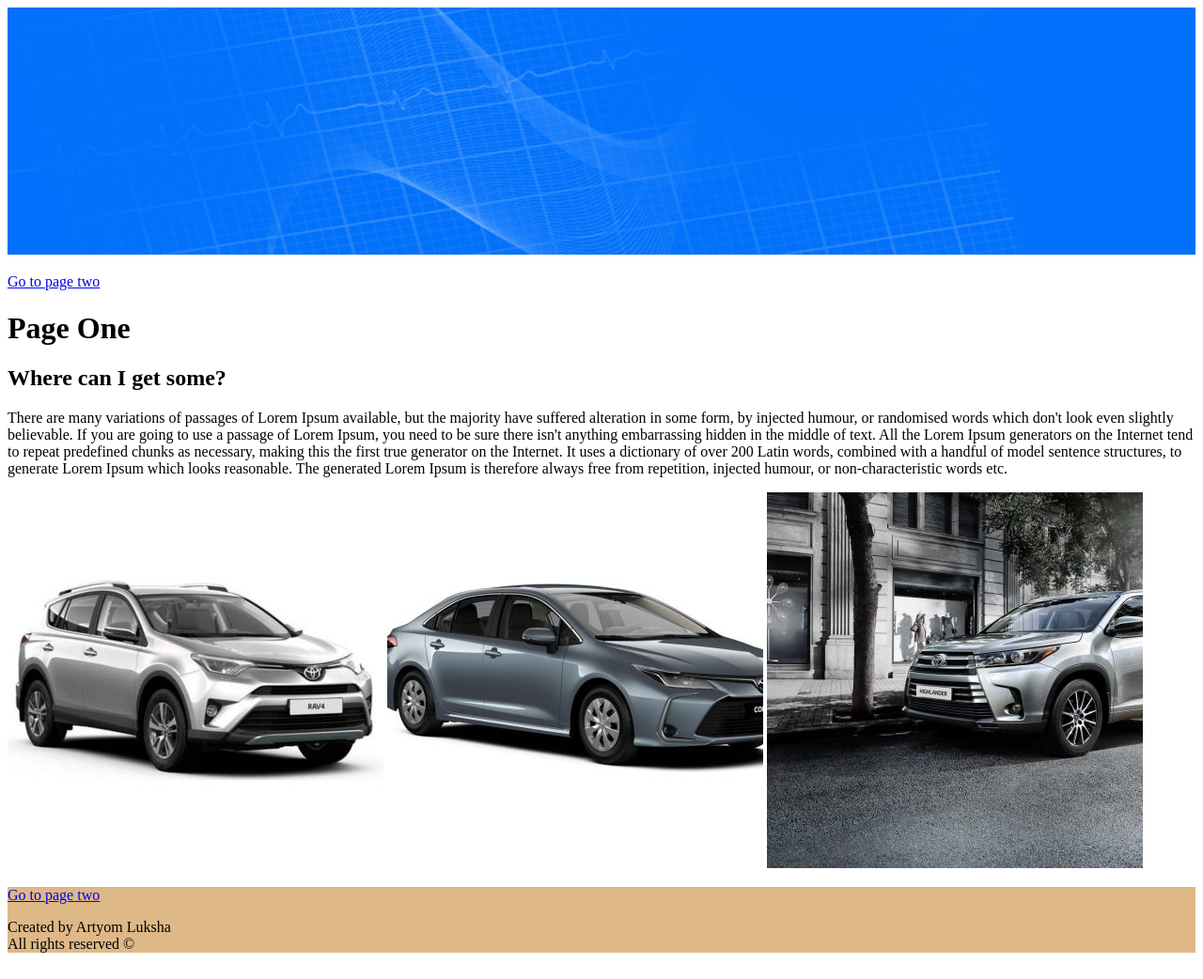
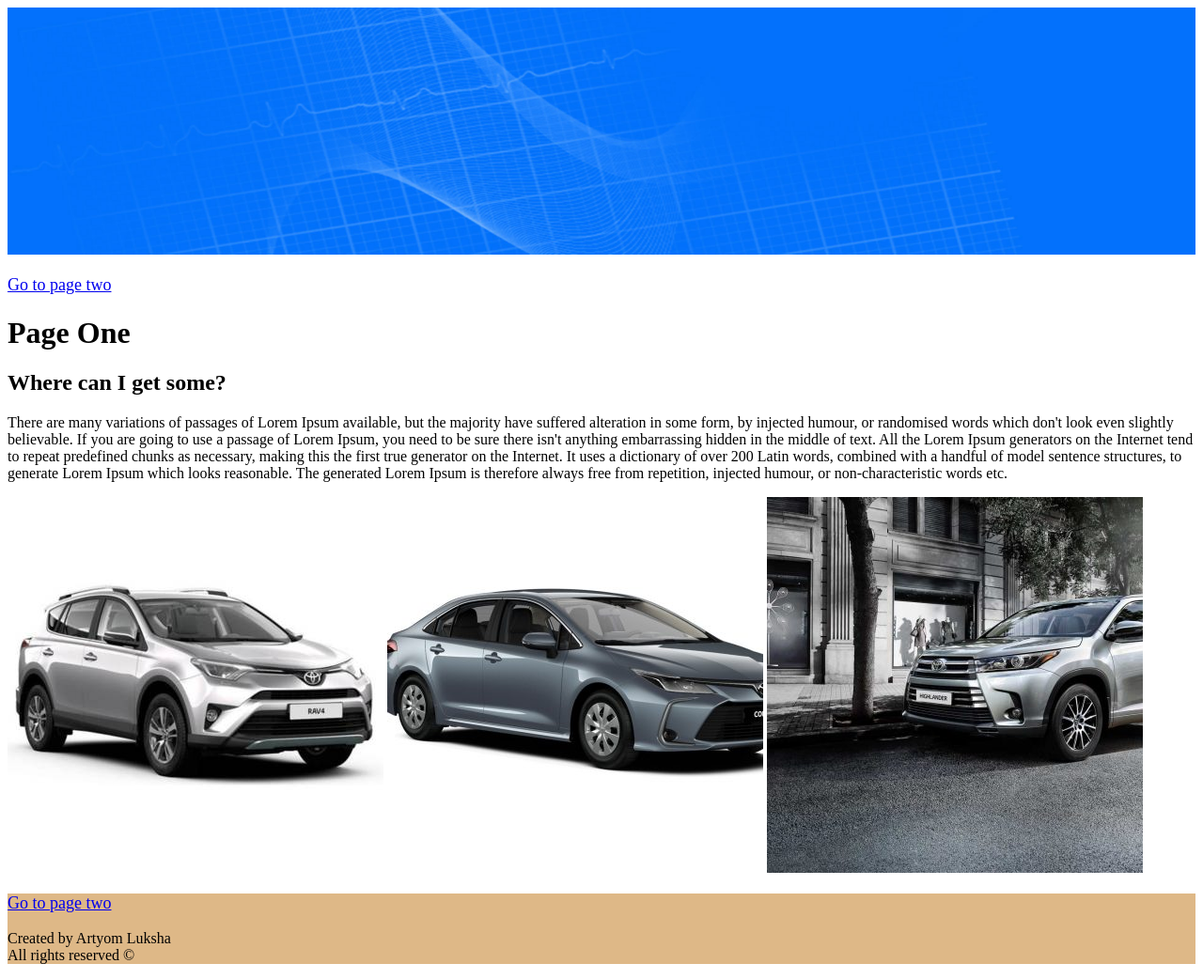
Before and after one commit to AirDrop94/HomeTasks, a plain HTML site: page HomeTask4/index.html in a window 1280 px wide. Shown: the whole page at 94% size. Drawn offline with Linux system fonts and the light colour scheme.

Commit message:
'(feat)new_comments'

```diff
--- a/HomeTask4/index.html
+++ b/HomeTask4/index.html
@@ -8,7 +8,8 @@
 <body>
 <header>
   <img src="images\header_page_one.jpg" width="100%">
-  <p><a href="index2.html">Go to page two</a></p>
+
+  <p style="font-size: large"><a href="index2.html">Go to page two</a></p><!--Якорь на другую страницу!-->
   <h1>Page One</h1>
 </header>
 <main>
@@ -27,7 +28,7 @@
   </div>
 </main>
 <footer style="background-color: burlywood; width: 100%; height: 100%">
-  <p><a href="index2.html">Go to page two</a></p>
+  <p style="font-size: large"><a href="index2.html">Go to page two</a></p><!--Якорь на другую страницу!-->
   <p>Created by Artyom Luksha <br> All rights reserved ©</p>
 </footer>
 </body>
```
Also changed, not shown: HomeTask4/index2.html (+2 -2 lines).
